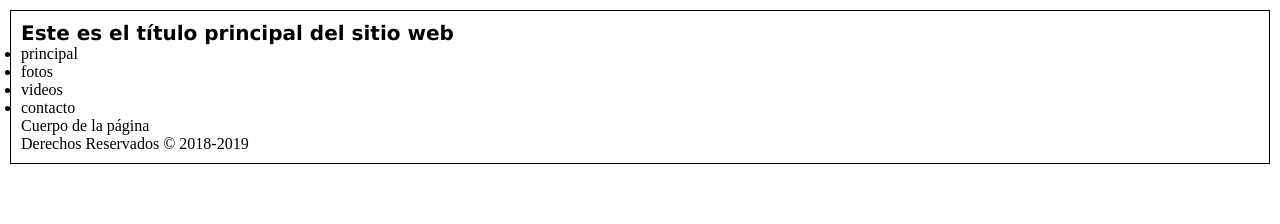
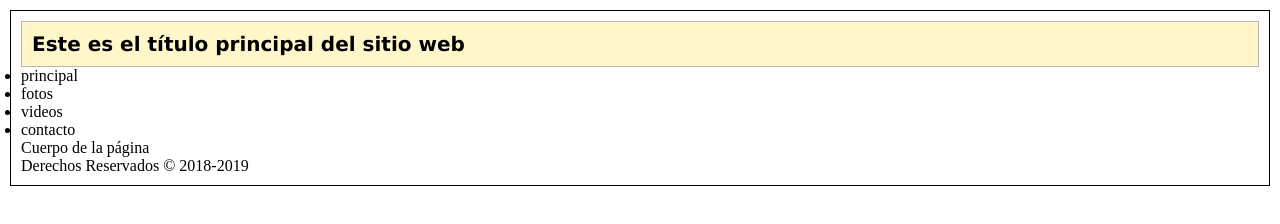
Before and after one commit to gezam/Tarea3Gema, a plain HTML site: page index.html in a window 1280 px wide. Drawn offline with Linux system fonts and the light colour scheme.

```diff
--- a/css/estilo.css
+++ b/css/estilo.css
@@ -14,3 +14,10 @@ h2 {
 	margin:  10px;
 	padding:10px;
 }
+
+
+.figura2{
+	border:1px solid #B6B6B6;
+	padding: 10px;
+	background-color: #FFF7CA
+}
--- a/index.html
+++ b/index.html
@@ -8,7 +8,7 @@
 <body class="figura1">
 <div id="agrupar">
   <header id="cabecera">
-    <h1>Este es el título principal del sitio web</h1>
+    <h1 class="figura2">Este es el título principal del sitio web</h1>
   </header>
   <nav id="menu">
     <ul>
```
